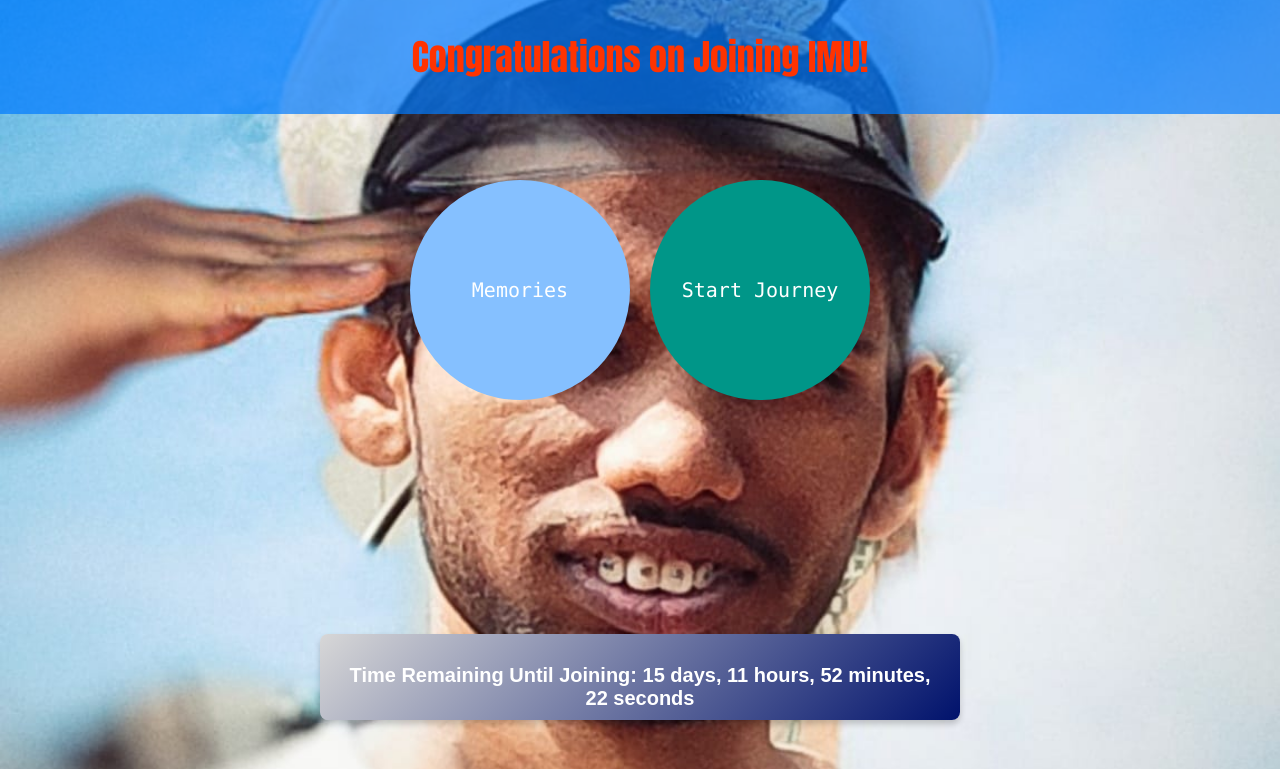
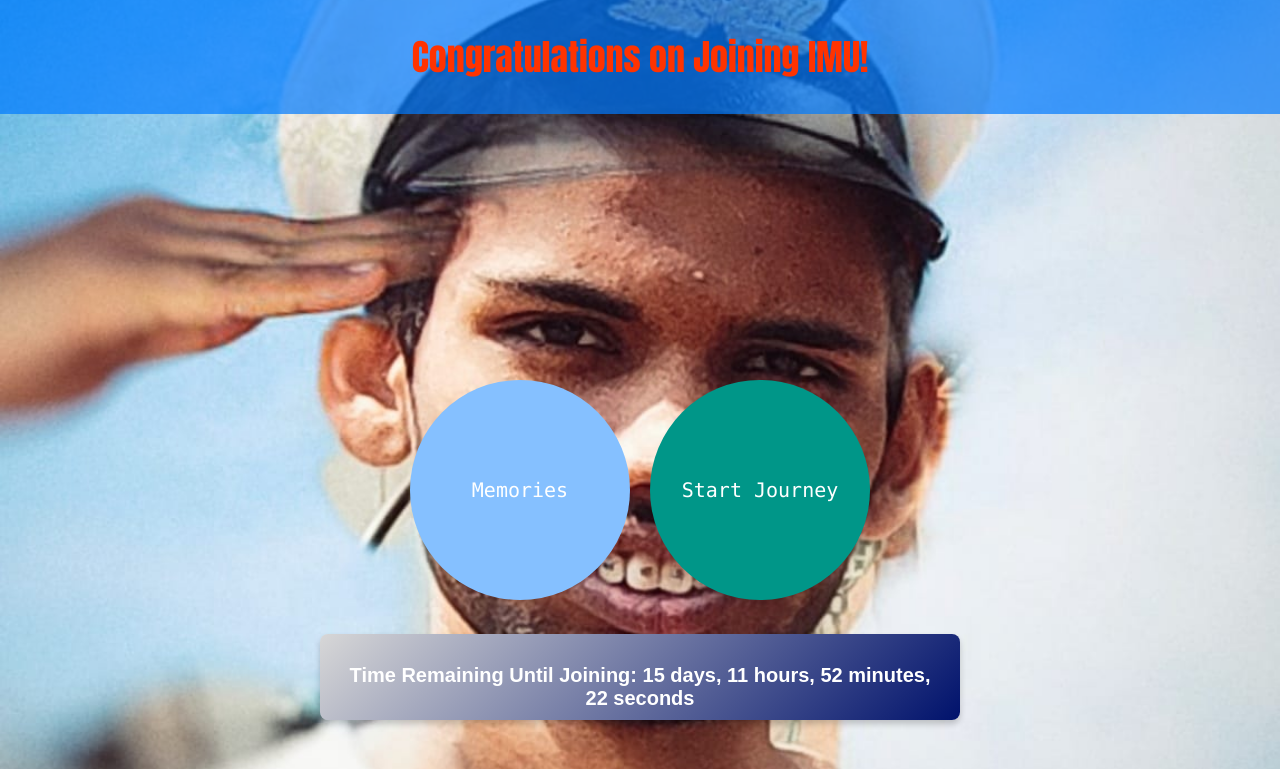
Before and after one commit to samyak-io/mNavyGift, a plain HTML site: page index.html in a window 1280 px wide. Shown: the top 769 px of the page. Drawn offline with Linux system fonts and the light colour scheme.

Commit message:
Update styles.css

```diff
--- a/styles.css
+++ b/styles.css
@@ -55,7 +55,7 @@
   display: flex;
   gap: 20px;
   position: absolute;
-  bottom: 50%;
+  bottom: 25%;
   left: 50%;
   transform: translateX(-50%);
 }
```
